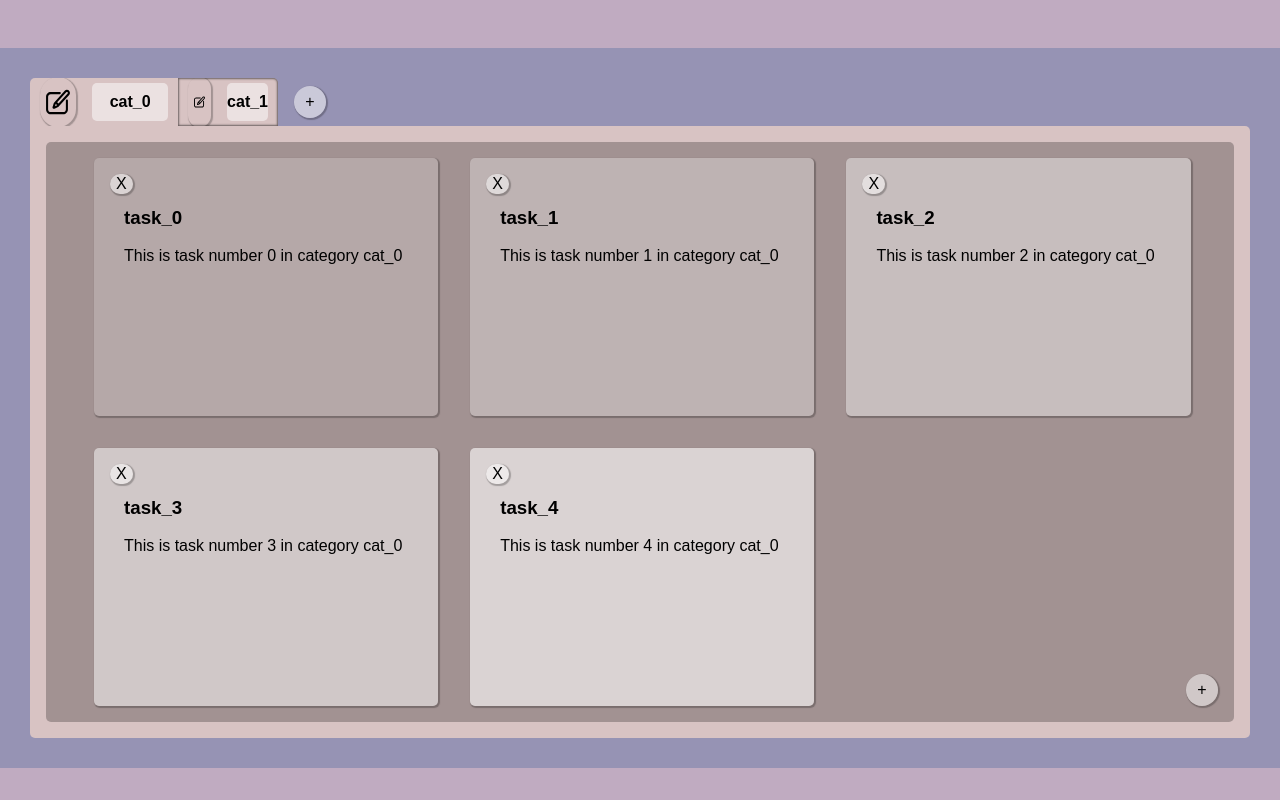
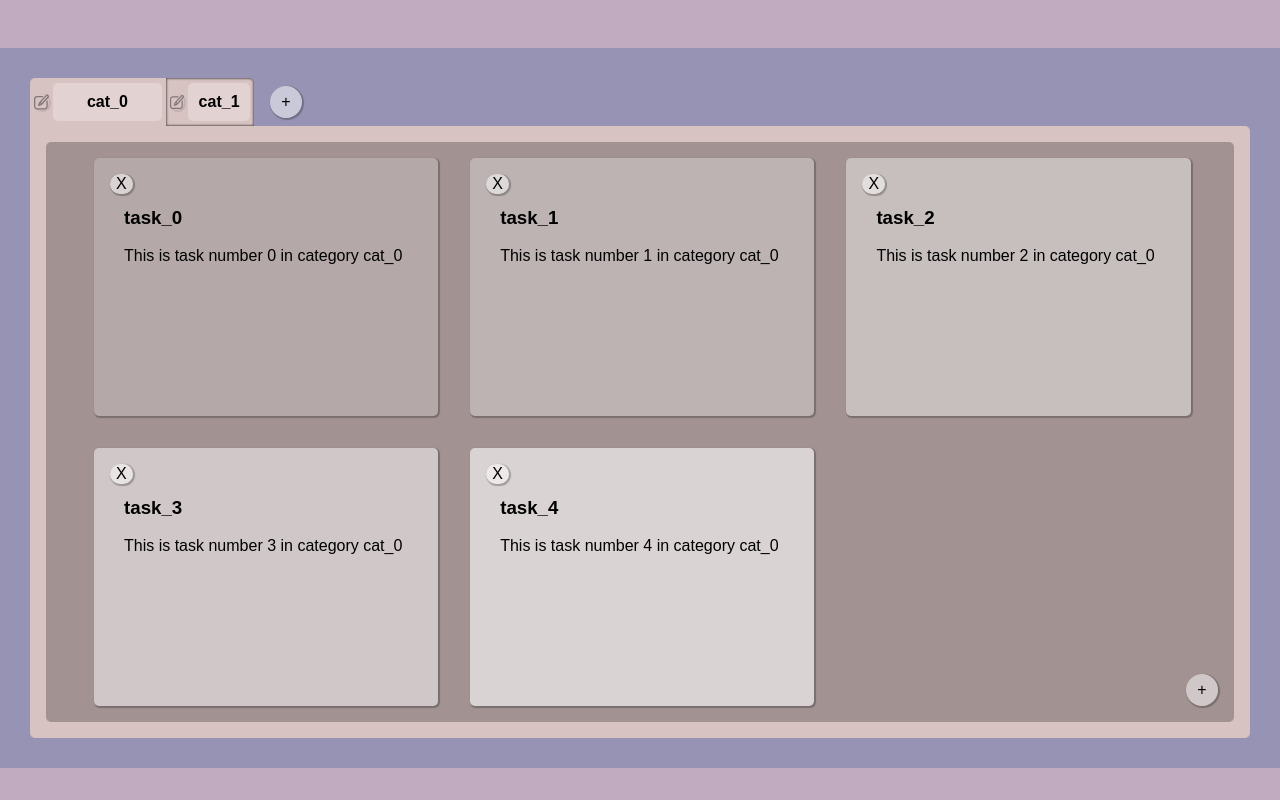
Before and after one commit to DarxyDev/To-Do-List, a website built with webpack: page dist/index.html in a window 1280 px wide. Built offline with Linux system fonts and the light colour scheme.

Commit message:
fixed sizing on edit-category svgs

```diff
--- a/src/style.css
+++ b/src/style.css
@@ -24,6 +24,7 @@
     --tint-dark-med: rgba(0, 0, 0, .5);
     --tint-dark-high: rgba(0, 0, 0, .75);
 
+    --tint-light-low:rgba(255,255,255, .25);
     --tint-light-med: rgba(255, 255, 255, .5);
     /* other */
     --default-transition-time: 2s;
@@ -102,6 +103,7 @@ footer {
 }
 
 category {
+    position:relative;
     background-color: var(--col-default-category);
     text-align: center;
     box-shadow: inset var(--category-box-shadow-size) var(--tint-dark-med);
@@ -109,10 +111,10 @@ category {
     display: flex;
     justify-content: center;
     align-items: center;
-    gap:1rem;
+    gap:.25rem;
     cursor: pointer;
     user-select: none;
-    padding:0px 10px;
+    padding:0px .25rem;
 }
 
 category:last-child {
@@ -124,7 +126,7 @@ category:not(.selected-category):hover {
 }
 
 category>h4 {
-    background-color: var(--tint-light-med);
+    background-color: var(--tint-light-low);
     border-radius: var(--default-border-radius);
     width: calc(100% - 10px);
     height: calc(100% - 10px);
@@ -141,9 +143,16 @@ category>h4 {
 }
 
 .edit-category-btn {
-    width: 50px;
-    height:50px;
+    position:relative;
+    width: 1rem;
+    height:1rem;
     background: none;
+    padding:0;
+    margin:0;
+    opacity:.4;
+}
+.edit-category-btn:hover{
+    opacity:.8;
 }
 
 .category-name-input {
```
Also changed, not shown: dist/main.js.
